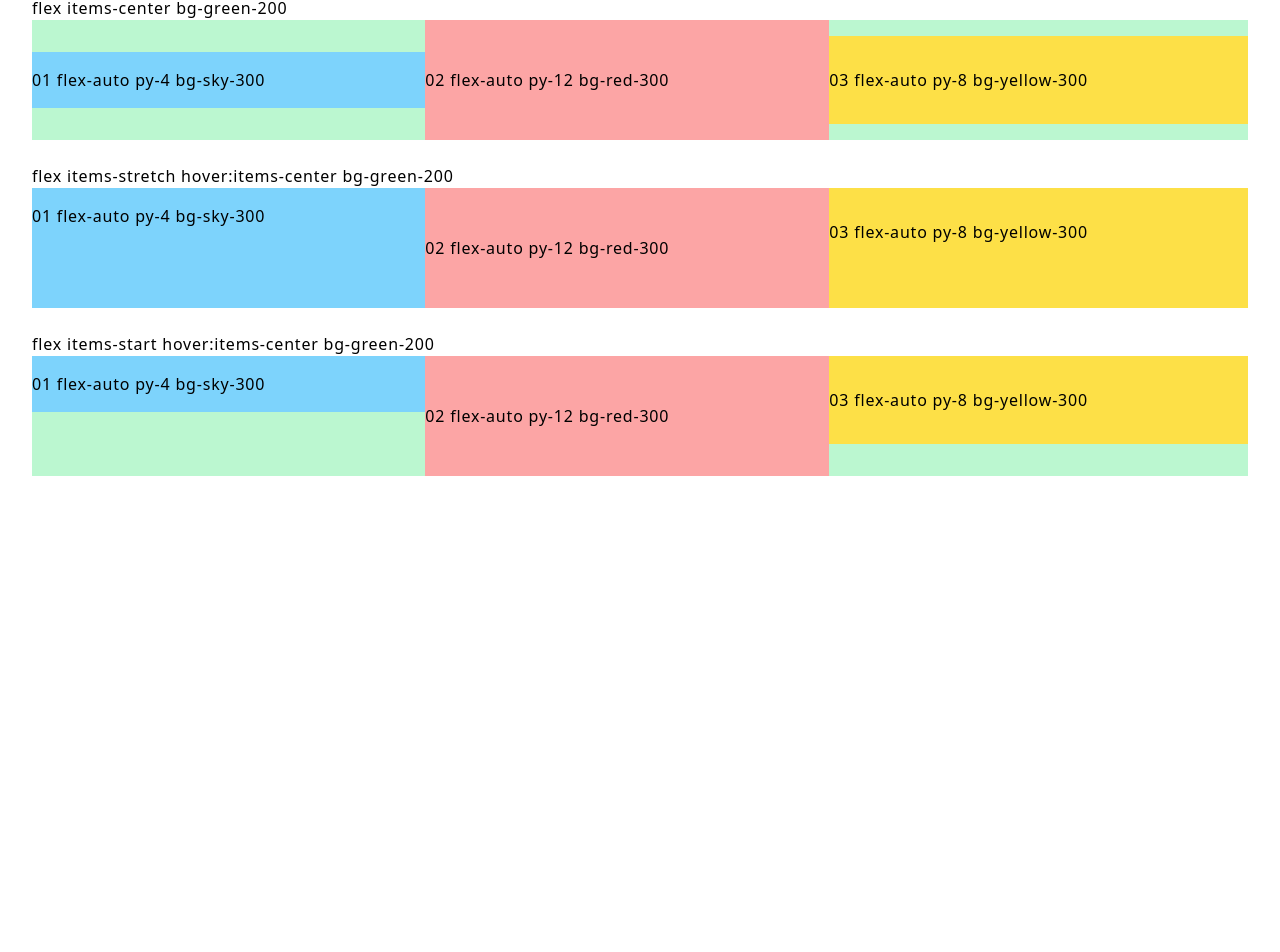
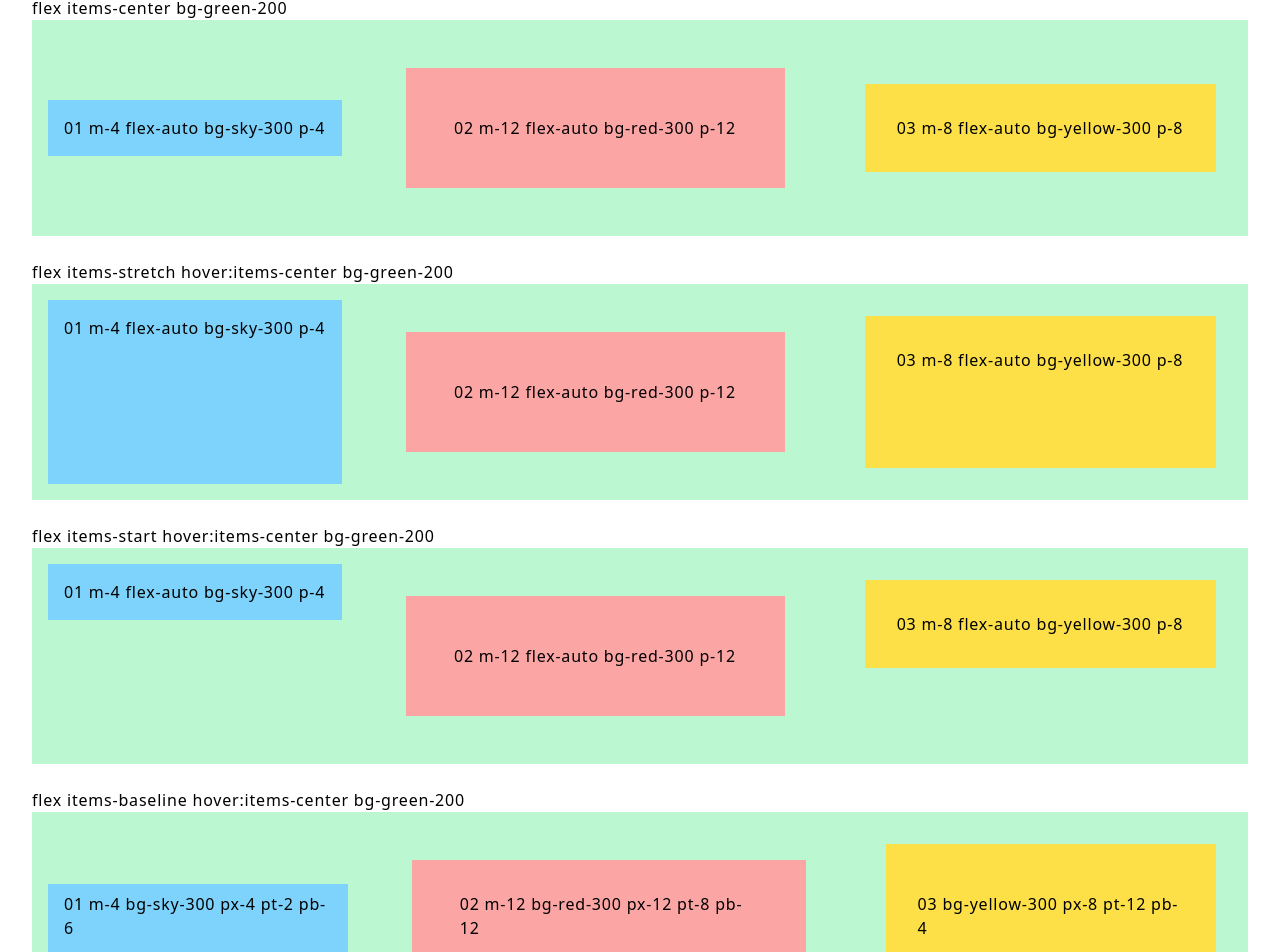
Before and after one commit to kanta13jp1/nextjs-type, a Next.js app: page /flex in a window 1280 px wide. Shown: the part 124-1076 px from the top of the page. Before the commit the page ends 904 px from the top, so only its background shows below. Built offline with nearby package versions, Linux system fonts and the light colour scheme.

Commit message:
flex sample

```diff
--- a/src/pages/flex.tsx
+++ b/src/pages/flex.tsx
@@ -5,7 +5,7 @@ import type { NextPage } from 'next';
 const Flex: NextPage = () => {
   return (
     <div className="container mx-auto px-6 py-8">
-      <div className="flex min-h-screen flex-col items-top justify-top py-0 px-2">
+      <div className="flex min-h-screen flex-col items-start justify-items-start py-0 px-2">
         <Head>
           <title>Flex</title>
         </Head>
@@ -14,23 +14,40 @@ const Flex: NextPage = () => {
           <br />
           flex items-center bg-green-200
           <div className="flex items-center bg-green-200">
-            <div className="flex-auto py-4 bg-sky-300">01 flex-auto py-4 bg-sky-300</div>
-            <div className="flex-auto py-12 bg-red-300">02 flex-auto py-12 bg-red-300</div>
-            <div className="flex-auto py-8 bg-yellow-300">03 flex-auto py-8 bg-yellow-300</div>
+            <div className="m-4 flex-auto bg-sky-300 p-4">01 m-4 flex-auto bg-sky-300 p-4</div>
+            <div className="m-12 flex-auto bg-red-300 p-12">02 m-12 flex-auto bg-red-300 p-12</div>
+            <div className="m-8 flex-auto bg-yellow-300 p-8">
+              03 m-8 flex-auto bg-yellow-300 p-8
+            </div>
           </div>
           <br />
           flex items-stretch hover:items-center bg-green-200
-          <div className="flex items-stretch hover:items-center bg-green-200">
-            <div className="flex-auto py-4 bg-sky-300">01 flex-auto py-4 bg-sky-300</div>
-            <div className="flex-auto py-12 bg-red-300">02 flex-auto py-12 bg-red-300</div>
-            <div className="flex-auto py-8 bg-yellow-300">03 flex-auto py-8 bg-yellow-300</div>
+          <div className="flex items-stretch bg-green-200 hover:items-center">
+            <div className="m-4 flex-auto bg-sky-300 p-4">01 m-4 flex-auto bg-sky-300 p-4</div>
+            <div className="m-12 flex-auto bg-red-300 p-12">02 m-12 flex-auto bg-red-300 p-12</div>
+            <div className="m-8 flex-auto bg-yellow-300 p-8">
+              03 m-8 flex-auto bg-yellow-300 p-8
+            </div>
           </div>
           <br />
           flex items-start hover:items-center bg-green-200
-          <div className="flex items-start hover:items-center bg-green-200">
-            <div className="flex-auto py-4 bg-sky-300">01 flex-auto py-4 bg-sky-300</div>
-            <div className="flex-auto py-12 bg-red-300">02 flex-auto py-12 bg-red-300</div>
-            <div className="flex-auto py-8 bg-yellow-300">03 flex-auto py-8 bg-yellow-300</div>
+          <div className="flex items-start bg-green-200 hover:items-center">
+            <div className="m-4 flex-auto bg-sky-300 p-4">01 m-4 flex-auto bg-sky-300 p-4</div>
+            <div className="m-12 flex-auto bg-red-300 p-12">02 m-12 flex-auto bg-red-300 p-12</div>
+            <div className="m-8 flex-auto bg-yellow-300 p-8">
+              03 m-8 flex-auto bg-yellow-300 p-8
+            </div>
+          </div>
+          <br />
+          flex items-baseline hover:items-center bg-green-200
+          <div className="flex items-baseline bg-green-200 hover:items-center">
+            <div className="m-4 bg-sky-300 px-4 pt-2 pb-6">01 m-4 bg-sky-300 px-4 pt-2 pb-6</div>
+            <div className="m-12 bg-red-300 px-12 pt-8 pb-12">
+              02 m-12 bg-red-300 px-12 pt-8 pb-12
+            </div>
+            <div className="m-8 bg-yellow-300 px-8 pt-12 pb-4">
+              03 bg-yellow-300 px-8 pt-12 pb-4
+            </div>
           </div>
         </main>
       </div>
```
